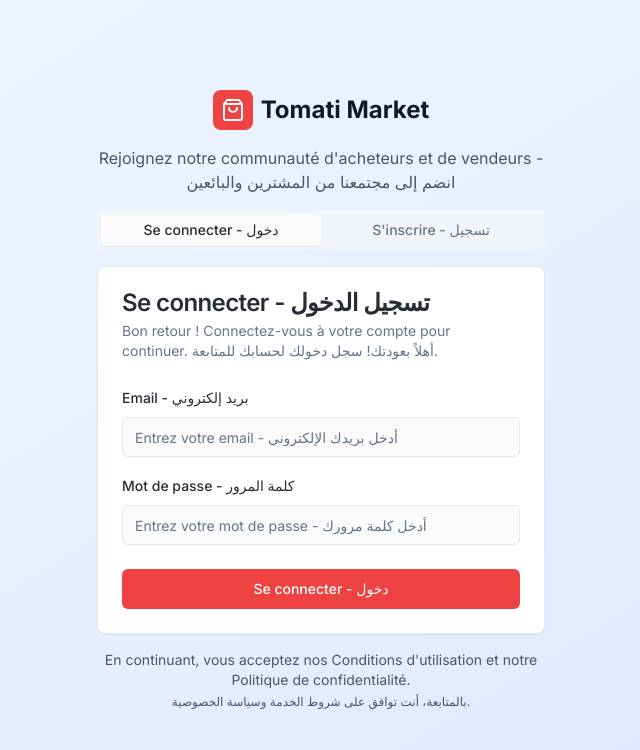
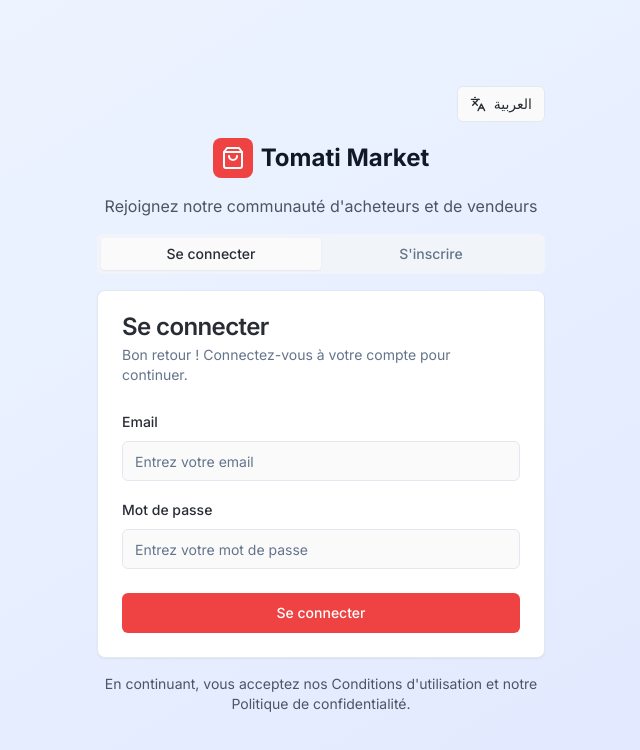
Before and after one commit to imen-nasrii/cool-mobile-spark, a React (Vite) app: page /auth in a window 1280 px wide. Shown: the top 750 px of the page, without its empty margins (319-959 px from the left). Built offline with nearby package versions, Linux system fonts and the light colour scheme.

Commit message:
Add language switch
Implement a language selection feature for French and Arabic.

```diff
--- a/src/pages/Auth.tsx
+++ b/src/pages/Auth.tsx
@@ -8,7 +8,7 @@ import { Tabs, TabsContent, TabsList, TabsTrigger } from "@/components/ui/tabs";
 import { Alert, AlertDescription } from "@/components/ui/alert";
 import { useAuth } from "@/hooks/useAuth";
 import { useToast } from "@/hooks/use-toast";
-import { Loader2, ShoppingBag } from "lucide-react";
+import { Loader2, ShoppingBag, Languages } from "lucide-react";
 
 export default function Auth() {
   const [email, setEmail] = useState("");
@@ -16,10 +16,66 @@ export default function Auth() {
   const [displayName, setDisplayName] = useState("");
   const [loading, setLoading] = useState(false);
   const [error, setError] = useState("");
+  const [language, setLanguage] = useState<'fr' | 'ar'>('fr');
 
   const { signUp, signIn, user } = useAuth();
   const { toast } = useToast();
   const navigate = useNavigate();
+
+  const text = {
+    fr: {
+      title: "Tomati Market",
+      subtitle: "Rejoignez notre communauté d'acheteurs et de vendeurs",
+      signIn: "Se connecter",
+      signUp: "S'inscrire",
+      signInTitle: "Se connecter",
+      signInDesc: "Bon retour ! Connectez-vous à votre compte pour continuer.",
+      signUpTitle: "S'inscrire",
+      signUpDesc: "Créez un nouveau compte pour commencer à acheter et vendre.",
+      email: "Email",
+      password: "Mot de passe",
+      displayName: "Nom d'affichage (Optionnel)",
+      emailPlaceholder: "Entrez votre email",
+      passwordPlaceholder: "Entrez votre mot de passe",
+      createPasswordPlaceholder: "Créez un mot de passe",
+      displayNamePlaceholder: "Entrez votre nom d'affichage",
+      fillFields: "Veuillez remplir tous les champs",
+      signUpFailed: "Échec de l'inscription",
+      signInFailed: "Échec de la connexion",
+      checkEmail: "Vérifiez votre email",
+      checkEmailDesc: "Nous vous avons envoyé un lien de confirmation pour compléter votre inscription.",
+      welcome: "Bienvenue !",
+      welcomeDesc: "Vous vous êtes connecté avec succès.",
+      terms: "En continuant, vous acceptez nos Conditions d'utilisation et notre Politique de confidentialité."
+    },
+    ar: {
+      title: "سوق طماطي",
+      subtitle: "انضم إلى مجتمعنا من المشترين والبائعين",
+      signIn: "تسجيل الدخول",
+      signUp: "إنشاء حساب",
+      signInTitle: "تسجيل الدخول",
+      signInDesc: "أهلاً بعودتك! سجل دخولك لحسابك للمتابعة.",
+      signUpTitle: "إنشاء حساب",
+      signUpDesc: "أنشئ حساب جديد لتبدأ بالشراء والبيع.",
+      email: "البريد الإلكتروني",
+      password: "كلمة المرور",
+      displayName: "اسم العرض (اختياري)",
+      emailPlaceholder: "أدخل بريدك الإلكتروني",
+      passwordPlaceholder: "أدخل كلمة مرورك",
+      createPasswordPlaceholder: "أنشئ كلمة مرور",
+      displayNamePlaceholder: "أدخل اسم العرض",
+      fillFields: "يرجى ملء جميع الحقول",
+      signUpFailed: "فشل التسجيل",
+      signInFailed: "فشل تسجيل الدخول",
+      checkEmail: "تحقق من بريدك الإلكتروني",
+      checkEmailDesc: "لقد أرسلنا لك رابط تأكيد لإتمام التسجيل.",
+      welcome: "أهلاً وسهلاً",
+      welcomeDesc: "لقد سجلت الدخول بنجاح.",
+      terms: "بالمتابعة، أنت توافق على شروط الخدمة وسياسة الخصوصية."
+    }
+  };
+
+  const currentText = text[language];
 
   // Redirect authenticated users to main page
   useEffect(() => {
@@ -31,7 +87,7 @@ export default function Auth() {
   const handleSignUp = async (e: React.FormEvent) => {
     e.preventDefault();
     if (!email || !password) {
-      setError("Veuillez remplir tous les champs - يرجى ملء جميع الحقول");
+      setError(currentText.fillFields);
       return;
     }
 
@@ -43,14 +99,14 @@ export default function Auth() {
     if (error) {
       setError(error.message);
       toast({
-        title: "Échec de l'inscription - فشل التسجيل",
+        title: currentText.signUpFailed,
         description: error.message,
         variant: "destructive",
       });
     } else {
       toast({
-        title: "Vérifiez votre email - تحقق من بريدك الإلكتروني",
-        description: "Nous vous avons envoyé un lien de confirmation pour compléter votre inscription.",
+        title: currentText.checkEmail,
+        description: currentText.checkEmailDesc,
       });
     }
 
@@ -60,7 +116,7 @@ export default function Auth() {
   const handleSignIn = async (e: React.FormEvent) => {
     e.preventDefault();
     if (!email || !password) {
-      setError("Veuillez remplir tous les champs - يرجى ملء جميع الحقول");
+      setError(currentText.fillFields);
       return;
     }
 
@@ -72,14 +128,14 @@ export default function Auth() {
     if (error) {
       setError(error.message);
       toast({
-        title: "Échec de la connexion - فشل تسجيل الدخول",
+        title: currentText.signInFailed,
         description: error.message,
         variant: "destructive",
       });
     } else {
       toast({
-        title: "Bienvenue ! - أهلاً وسهلاً",
-        description: "Vous vous êtes connecté avec succès.",
+        title: currentText.welcome,
+        description: currentText.welcomeDesc,
       });
       navigate("/");
     }
@@ -90,21 +146,34 @@ export default function Auth() {
   return (
     <div className="min-h-screen bg-gradient-to-br from-blue-50 to-indigo-100 flex items-center justify-center p-4">
       <div className="w-full max-w-md space-y-4">
+        {/* Language Toggle */}
+        <div className="flex justify-end">
+          <Button
+            variant="outline"
+            size="sm"
+            onClick={() => setLanguage(language === 'fr' ? 'ar' : 'fr')}
+            className="flex items-center gap-2"
+          >
+            <Languages size={16} />
+            {language === 'fr' ? 'العربية' : 'Français'}
+          </Button>
+        </div>
+
         {/* Header */}
         <div className="text-center space-y-2">
           <div className="flex items-center justify-center gap-2 mb-4">
             <div className="bg-tomati-red p-2 rounded-lg">
               <ShoppingBag className="h-6 w-6 text-white" />
             </div>
-            <h1 className="text-2xl font-bold text-gray-900">Tomati Market</h1>
+            <h1 className="text-2xl font-bold text-gray-900">{currentText.title}</h1>
           </div>
-          <p className="text-gray-600">Rejoignez notre communauté d'acheteurs et de vendeurs - انضم إلى مجتمعنا من المشترين والبائعين</p>
+          <p className="text-gray-600">{currentText.subtitle}</p>
         </div>
 
         <Tabs defaultValue="signin" className="space-y-4">
           <TabsList className="grid w-full grid-cols-2">
-            <TabsTrigger value="signin">Se connecter - دخول</TabsTrigger>
-            <TabsTrigger value="signup">S'inscrire - تسجيل</TabsTrigger>
+            <TabsTrigger value="signin">{currentText.signIn}</TabsTrigger>
+            <TabsTrigger value="signup">{currentText.signUp}</TabsTrigger>
           </TabsList>
 
           {error && (
@@ -116,31 +185,30 @@ export default function Auth() {
           <TabsContent value="signin">
             <Card>
               <CardHeader>
-                <CardTitle>Se connecter - تسجيل الدخول</CardTitle>
+                <CardTitle>{currentText.signInTitle}</CardTitle>
                 <CardDescription>
-                  Bon retour ! Connectez-vous à votre compte pour continuer.
-                  أهلاً بعودتك! سجل دخولك لحسابك للمتابعة.
+                  {currentText.signInDesc}
                 </CardDescription>
               </CardHeader>
               <form onSubmit={handleSignIn}>
                 <CardContent className="space-y-4">
                   <div className="space-y-2">
-                    <Label htmlFor="signin-email">Email - بريد إلكتروني</Label>
+                    <Label htmlFor="signin-email">{currentText.email}</Label>
                     <Input
                       id="signin-email"
                       type="email"
-                      placeholder="Entrez votre email - أدخل بريدك الإلكتروني"
+                      placeholder={currentText.emailPlaceholder}
                       value={email}
                       onChange={(e) => setEmail(e.target.value)}
                       required
                     />
                   </div>
                   <div className="space-y-2">
-                    <Label htmlFor="signin-password">Mot de passe - كلمة المرور</Label>
+                    <Label htmlFor="signin-password">{currentText.password}</Label>
                     <Input
                       id="signin-password"
                       type="password"
-                      placeholder="Entrez votre mot de passe - أدخل كلمة مرورك"
+                      placeholder={currentText.passwordPlaceholder}
                       value={password}
                       onChange={(e) => setPassword(e.target.value)}
                       required
@@ -154,7 +222,7 @@ export default function Auth() {
                     disabled={loading}
                   >
                     {loading && <Loader2 className="mr-2 h-4 w-4 animate-spin" />}
-                    Se connecter - دخول
+                    {currentText.signIn}
                   </Button>
                 </CardFooter>
               </form>
@@ -164,41 +232,40 @@ export default function Auth() {
           <TabsContent value="signup">
             <Card>
               <CardHeader>
-                <CardTitle>S'inscrire - إنشاء حساب</CardTitle>
+                <CardTitle>{currentText.signUpTitle}</CardTitle>
                 <CardDescription>
-                  Créez un nouveau compte pour commencer à acheter et vendre.
-                  أنشئ حساب جديد لتبدأ بالشراء والبيع.
+                  {currentText.signUpDesc}
                 </CardDescription>
               </CardHeader>
               <form onSubmit={handleSignUp}>
                 <CardContent className="space-y-4">
                   <div className="space-y-2">
-                    <Label htmlFor="signup-name">Nom d'affichage (Optionnel) - اسم العرض (اختياري)</Label>
+                    <Label htmlFor="signup-name">{currentText.displayName}</Label>
                     <Input
                       id="signup-name"
                       type="text"
-                      placeholder="Entrez votre nom d'affichage - أدخل اسم العرض"
+                      placeholder={currentText.displayNamePlaceholder}
                       value={displayName}
                       onChange={(e) => setDisplayName(e.target.value)}
                     />
                   </div>
                   <div className="space-y-2">
-                    <Label htmlFor="signup-email">Email - بريد إلكتروني</Label>
+                    <Label htmlFor="signup-email">{currentText.email}</Label>
                     <Input
                       id="signup-email"
                       type="email"
-                      placeholder="Entrez votre email - أدخل بريدك الإلكتروني"
+                      placeholder={currentText.emailPlaceholder}
                       value={email}
                       onChange={(e) => setEmail(e.target.value)}
                       required
                     />
                   </div>
                   <div className="space-y-2">
-                    <Label htmlFor="signup-password">Mot de passe - كلمة المرور</Label>
+                    <Label htmlFor="signup-password">{currentText.password}</Label>
                     <Input
                       id="signup-password"
                       type="password"
-                      placeholder="Créez un mot de passe - أنشئ كلمة مرور"
+                      placeholder={currentText.createPasswordPlaceholder}
                       value={password}
                       onChange={(e) => setPassword(e.target.value)}
                       required
@@ -212,7 +279,7 @@ export default function Auth() {
                     disabled={loading}
                   >
                     {loading && <Loader2 className="mr-2 h-4 w-4 animate-spin" />}
-                    S'inscrire - تسجيل
+                    {currentText.signUp}
                   </Button>
                 </CardFooter>
               </form>
@@ -221,8 +288,7 @@ export default function Auth() {
         </Tabs>
 
         <div className="text-center text-sm text-gray-600">
-          <p>En continuant, vous acceptez nos Conditions d'utilisation et notre Politique de confidentialité.</p>
-          <p className="mt-1 text-xs">بالمتابعة، أنت توافق على شروط الخدمة وسياسة الخصوصية.</p>
+          <p>{currentText.terms}</p>
         </div>
       </div>
     </div>
```
